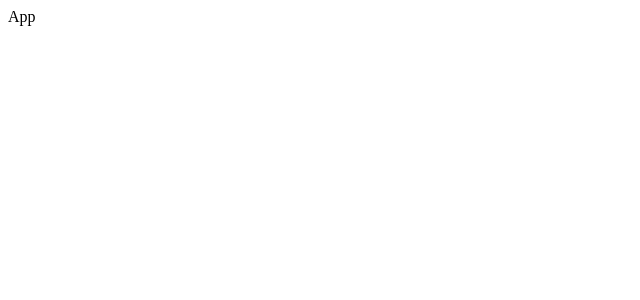
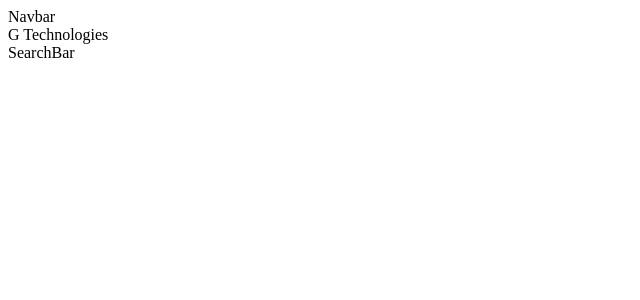
Before and after one commit to shaktawat19/fullstack-web-app, a React (Vite) app in the folder client/: page / in a window 1280 px wide. Shown: the top 300 px of the page, without its empty margins (0-640 px from the left). Built offline with nearby package versions, Linux system fonts and the light colour scheme.

Commit message:
Frontend routing and pages setup

```diff
--- a/client/src/App.jsx
+++ b/client/src/App.jsx
@@ -1,9 +1,17 @@
-import React from 'react'
+import React from "react";
+import { BrowserRouter as Router, Route, Routes } from "react-router-dom";
+import Home from "./pages/home/Home";
+import SearchResults from "./pages/searchResults/SearchResults";
 
-const App = () => {
+function App() {
   return (
-    <div>App</div>
-  )
+    <Router>
+      <Routes>
+        <Route path="/" element={<Home />} />
+        <Route path="/search" element={<SearchResults />} />
+      </Routes>
+    </Router>
+  );
 }
 
-export default App
+export default App;
--- /dev/null
+++ b/client/src/components/navbar/Navbar.jsx
@@ -0,0 +1,9 @@
+import React from 'react'
+
+const Navbar = () => {
+  return (
+    <div>Navbar</div>
+  )
+}
+
+export default Navbar
--- /dev/null
+++ b/client/src/components/searchBar/SearchBar.jsx
@@ -0,0 +1,9 @@
+import React from 'react'
+
+const SearchBar = () => {
+  return (
+    <div>SearchBar</div>
+  )
+}
+
+export default SearchBar
--- /dev/null
+++ b/client/src/pages/home/Home.jsx
@@ -0,0 +1,17 @@
+import React from 'react'
+import Navbar from '../../components/navbar/Navbar'
+import SearchBar from '../../components/searchBar/SearchBar'
+
+const Home = () => {
+  return (
+    <>
+    <Navbar />
+    <div className="mid-section">
+        G Technologies
+    </div>
+    <SearchBar />
+    </>
+  )
+}
+
+export default Home
--- /dev/null
+++ b/client/src/pages/searchResults/SearchResults.jsx
@@ -0,0 +1,9 @@
+import React from 'react'
+
+const SearchResults = () => {
+  return (
+    <div>SearchResults</div>
+  )
+}
+
+export default SearchResults
```
Also changed, not shown: client/src/components/navbar/Navbar.css (added), client/src/components/searchBar/SearchBar.css (added), client/src/pages/home/Home.css (added), client/src/pages/searchResults/SearchResults.css (added).
